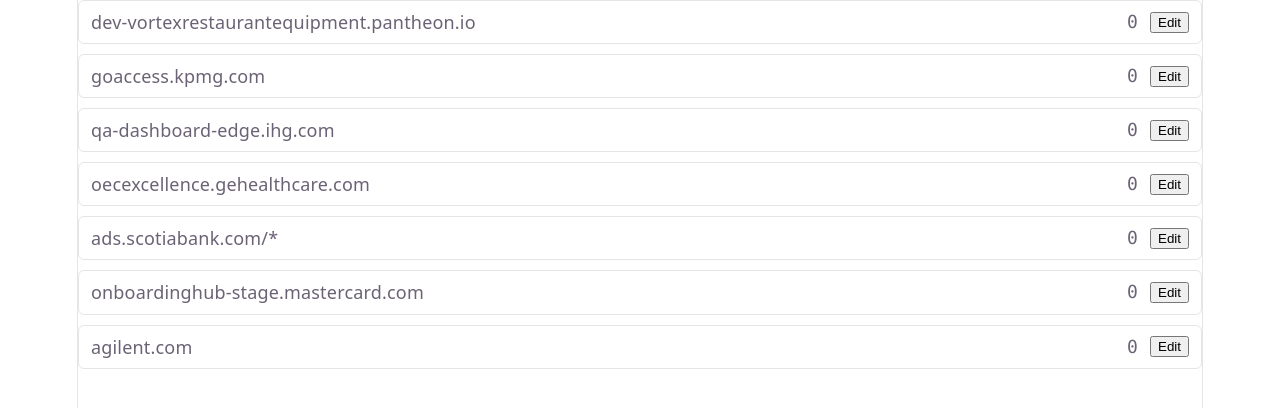
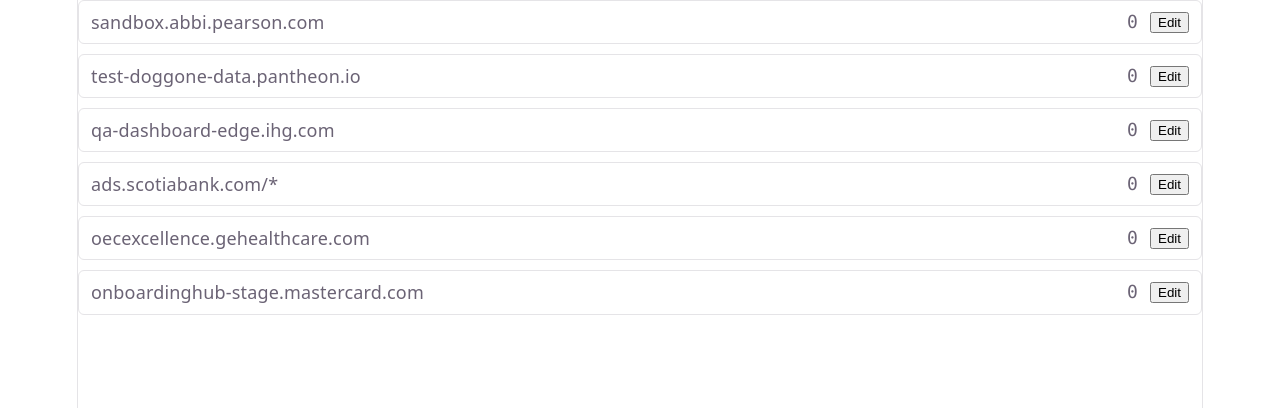
Before and after one commit to andrii-sydorenko/form-test, a React (Vite) app: page / in a window 1280 px wide. Shown: the top 408 px of the page. Built offline with nearby package versions, Linux system fonts and the light colour scheme.

Commit message:
update companies

```diff
--- a/src/App.tsx
+++ b/src/App.tsx
@@ -4,13 +4,12 @@
 type Company = { name: string; techSpend: number };
 
 const COMPANIES: Company[] = [
-  { name: "dev-vortexrestaurantequipment.pantheon.io", techSpend: 0 },
-  { name: "goaccess.kpmg.com", techSpend: 0 },
+  { name: "sandbox.abbi.pearson.com", techSpend: 0 },
+  { name: "test-doggone-data.pantheon.io", techSpend: 0 },
   { name: "qa-dashboard-edge.ihg.com", techSpend: 0 },
+  { name: "ads.scotiabank.com/*", techSpend: 0 },
   { name: "oecexcellence.gehealthcare.com", techSpend: 0 },
-  { name: "ads.scotiabank.com/*", techSpend: 0 },
   { name: "onboardinghub-stage.mastercard.com", techSpend: 0 },
-  { name: "agilent.com", techSpend: 0 },
 ];
 
 const RowItem = ({
```
